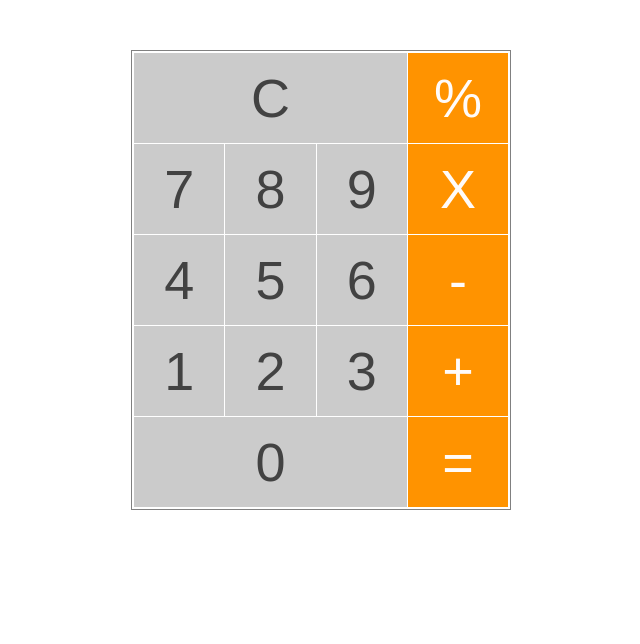
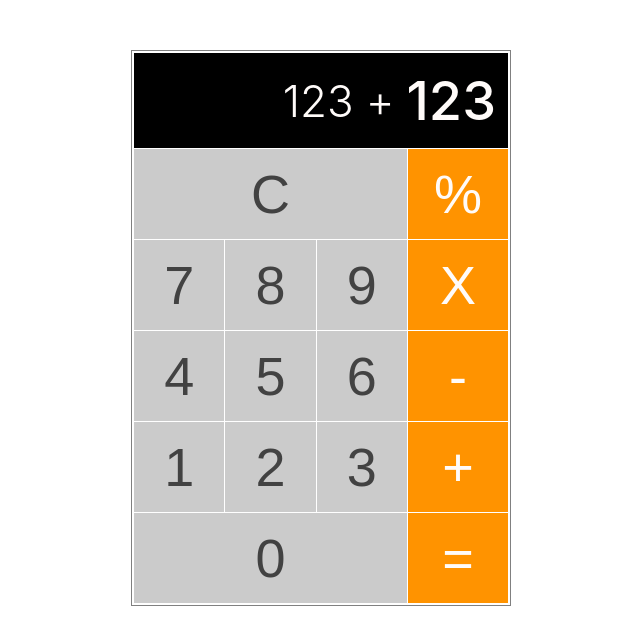
Before and after one commit to LuciaRobertazzi/calculator-reactjs-typescript, a React (Create React App) app: page / in a window 1280 px wide. Shown: the top 644 px of the page, without its empty margins (319-959 px from the left). Built offline with nearby package versions, Linux system fonts and the light colour scheme.

Commit message:
feat/styles: create visor component
add in test

```diff
--- a/src/App.css
+++ b/src/App.css
@@ -5,16 +5,20 @@
   padding-top: 50px;
   text-align: center;
 }
-
-.calculatorContainer {
+.calculatorComponent {
   width: 380px;
   box-sizing: border-box;
   display: flex;
+  flex-direction: column;
+  gap: 1px;
+  padding: 2px;
+  border: 1px solid grey;
+}
+.buttonsContainer {
+  width: 100%;
+  display: flex;
   gap: 1px;
   flex-direction: column-reverse;
-  padding: 2px;
-  border: 1px solid grey;
-
 }
 
 .row {
@@ -22,5 +26,4 @@
   width: 100%;
   gap: 1px;
   box-sizing: border-box;
-
 }
--- a/src/App.tsx
+++ b/src/App.tsx
@@ -1,30 +1,33 @@
-import React from 'react';
-import ActionButton from './components/UI/ActionButton';
-import './App.css';
-import contentArray from './constants/content';
+import React from "react";
+import ActionButton from "./components/UI/ActionButton";
+import Visor from "./components/UI/Visor";
+import "./App.css";
+import contentArray from "./constants/content";
 
 function App() {
   return (
-    <div className='App'>
-      <div className='calculatorContainer'>
+    <div className="App">
+      <div className="calculatorComponent">
+        <Visor currentValue="123" previousValue="123" operator="+" />
+        <div className="buttonsContainer">
           {contentArray.map(
             (row: {
               row: number;
               content: {
-              type: 'number' | 'operation';
+                type: "number" | "operation";
                 value: string;
                 operation:
-                | 'plus'
-                | 'minus'
-                | 'multiply'
-                | 'divide'
-                | 'delete'
-                | 'clear'
-                | 'calculate'
-                | 'number';
+                  | "plus"
+                  | "minus"
+                  | "multiply"
+                  | "divide"
+                  | "delete"
+                  | "clear"
+                  | "calculate"
+                  | "number";
               }[];
             }) => (
-            <div key={row.row} className='row'>
+              <div key={row.row} className="row">
                 {row.content.map((button) => (
                   <ActionButton
                     key={button.value}
@@ -38,6 +41,7 @@ function App() {
           )}
         </div>
       </div>
+    </div>
   );
 }
 
--- /dev/null
+++ b/src/components/UI/Visor/index.tsx
@@ -0,0 +1,22 @@
+import React from "react";
+import { VisorComponent, Text } from "./styles";
+interface VisorInterface {
+  currentValue: string;
+  previousValue: string;
+  operator: string;
+}
+const Visor = ({ currentValue, previousValue, operator }: VisorInterface) => {
+  return (
+    <VisorComponent>
+      {previousValue && (
+        <>
+          <Text>{previousValue}</Text>
+          {operator && <Text>{operator}</Text>}
+        </>
+      )}
+      <Text currentValue>{currentValue}</Text>
+    </VisorComponent>
+  );
+};
+
+export default Visor;
--- /dev/null
+++ b/src/components/UI/Visor/styles.tsx
@@ -0,0 +1,40 @@
+import styled, { css } from "styled-components";
+import color from "../../../constants/theme";
+
+export const VisorComponent = styled.div`
+  height: 95px;
+  width: 100%;
+  padding: 0 12px;
+  background-color: ${color.black};
+  box-sizing: border-box;
+  display: flex;
+  flex-wrap: wrap;
+  justify-content: end;
+  align-items: center;
+  gap: 12px;
+  overflow: auto;
+  &::-webkit-scrollbar {
+    display: none;
+  }
+`;
+
+export const Text = styled.p<{
+  currentValue?: boolean;
+}>`
+  margin: 0;
+  padding: 0;
+  color: ${color.white};
+  font-size: 44px;
+  font-weight: 300;
+  text-transform: lowercase;
+  overflow-x: auto;
+  &::-webkit-scrollbar {
+    display: none;
+  }
+  ${({ currentValue }) =>
+    currentValue &&
+    css`
+      font-weight: 500;
+      font-size: 54px;
+    `}
+`;
--- a/src/constants/theme.ts
+++ b/src/constants/theme.ts
@@ -1,10 +1,11 @@
 const color = {
-  primary: '#FF9300',
-  primary_light: '#ffa436',
-  grey: '#424242',
-  grey_light: '#cbcbcb',
-  grey_lighter: '#D6D6D6',
-  white: '#FFFBF9'
+  primary: "#FF9300",
+  primary_light: "#ffa436",
+  grey: "#424242",
+  grey_light: "#cbcbcb",
+  grey_lighter: "#D6D6D6",
+  white: "#FFFBF9",
+  black: "#000000",
 };
 
 export default color;
```
Lines whose indentation alone changed are shown as unchanged.
